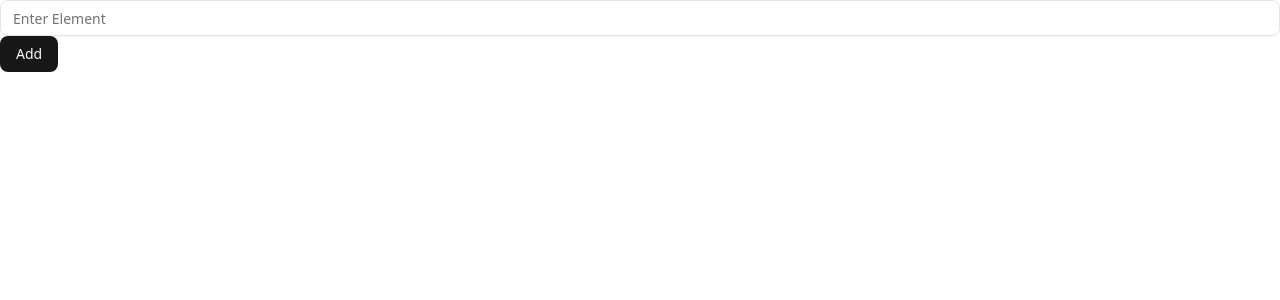
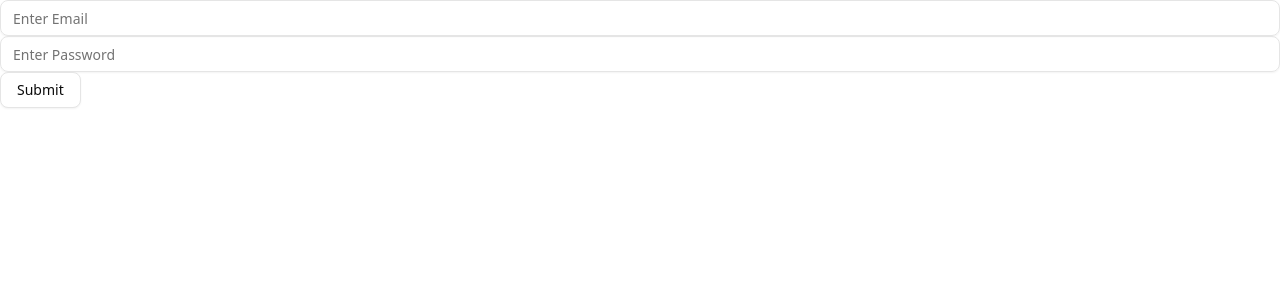
Before and after one commit to kalyan1438/ReactJs, a React (Vite) app: page / in a window 1280 px wide. Shown: the top 300 px of the page. Built offline with nearby package versions, Linux system fonts and the light colour scheme.

Commit message:
Form added

```diff
--- a/index.html
+++ b/index.html
@@ -4,7 +4,7 @@
     <meta charset="UTF-8" />
     <meta  name="theme-color" content="#000000"/>
     <meta name="viewport" content="width=device-width, initial-scale=1.0" />
-    <link rel="icon" href="/public/icon.jpg" />
+    <link rel="icon" href="/icon.jpg" />
 
     <title>ReactJS App</title>
   </head>
--- a/src/App.tsx
+++ b/src/App.tsx
@@ -1,7 +1,7 @@
-import List from "./components/List";
+import FromExample from "./components/FormExample"
 export default function App(){
       return <>
-      <List/>
+      <FromExample/>
       </>
 
 }
--- /dev/null
+++ b/src/components/FormExample.tsx
@@ -0,0 +1,27 @@
+import { useState } from "react";
+import { Button } from "./ui/button";
+import { Input } from "./ui/input";
+export default function FromExample(){
+    const [form,setForm] = useState({email:"",password: ""});
+    const handleSubmit = (e:any)=>{
+        e.preventDefault();
+    }
+    const handleChange = (e:any)=>{
+        setForm({...form,[e.target.name]:e.target.value})
+    }
+    const [submit,setSubmit] = useState(false);
+    return <>
+    <form onSubmit={handleSubmit}>
+        <Input placeholder="Enter Email"  type="email" name="email"
+        onChange={handleChange} value={form.email}/>
+        <Input placeholder="Enter Password" type="password" name="password"
+        onChange={handleChange} value={form.password}/>
+        <Button  variant={"outline"} onClick={()=>{setSubmit(true)}}>Submit</Button>
+    </form>
+        {submit && <div className="bg-pink-500">
+            <h1 >Email:{form.email}</h1>
+            <h1>Password:{form.password}</h1>
+        </div>
+        }
+    </>
+}
```
